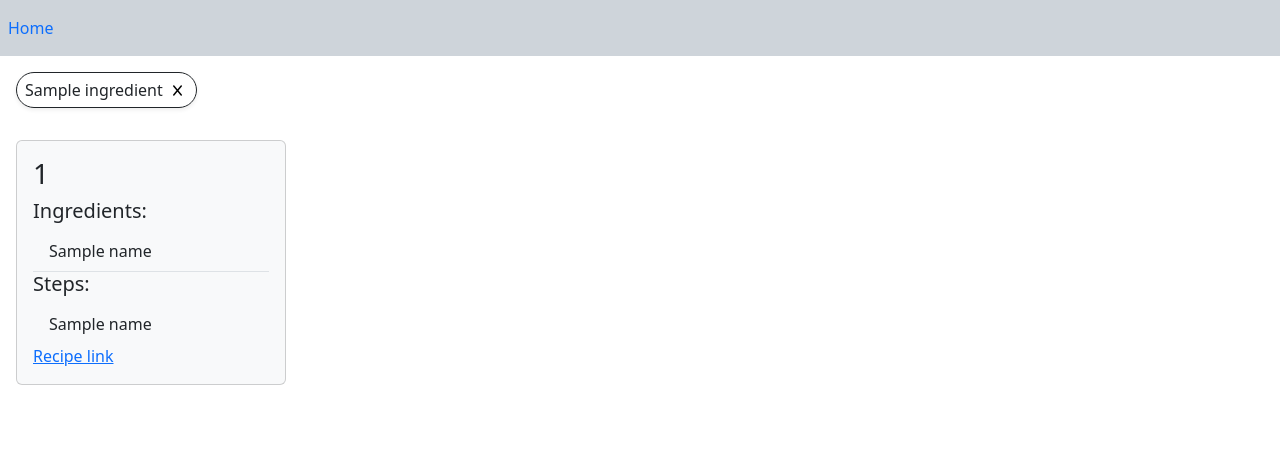
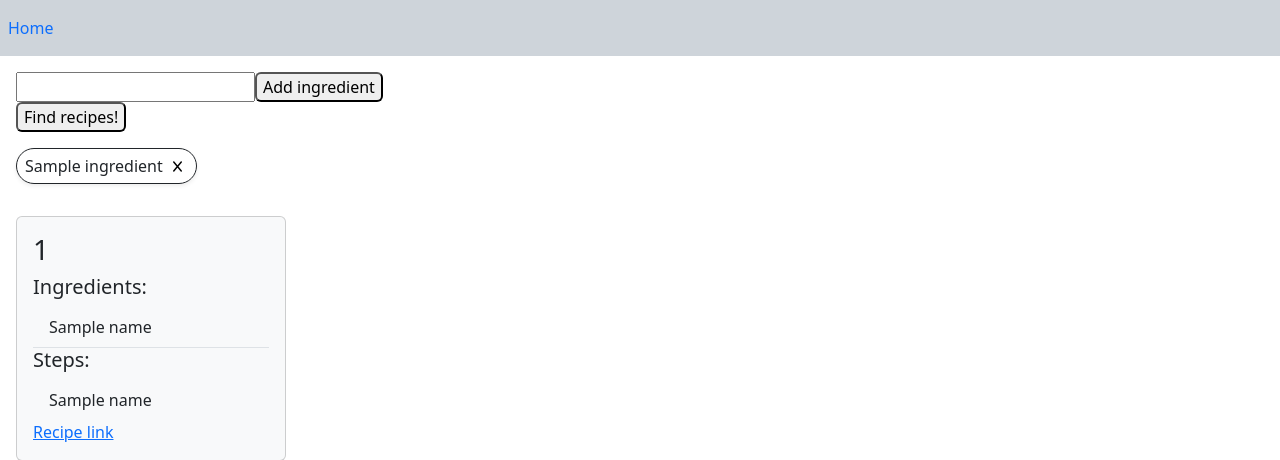
Before and after one commit to gpot22/RecipeRecommendations, a Flask app: template website/templates/home.html in a window 1280 px wide. Shown: the top 460 px of the page. Run offline with Flask 3, Linux system fonts and the light colour scheme; the template is opened without the code that fills it: most values are stand-ins (such as "Sample title", 1, 10 or a date in 2020).

Commit message:
user input form skeleton

```diff
--- a/website/templates/base.html
+++ b/website/templates/base.html
@@ -24,19 +24,26 @@
         <div class="collapse navbar-collapse" id="navbar">
             <div class="navbar-nav">
             <a class="nav-item nav-link text-primary" id="home" href="/">Home</a>
+
             </div>
         </div>
     </nav>
-
+    <section class="m-3">
+        <form id="user-input" class="d-flex">
+            <input type="text" id="search-box" class="" style="outline:none">
+            <button type="button" class="rounded input-btn">Add ingredient</button>
+        </form>
+        <button type="button" class="rounded input-btn">Find recipes!</button>
         <!-- CHIPS -->
-    <div id="tags" class="m-3">
-      {% for i in ingredients %}
+        <div id="chips" class="my-3">
+            {% for i in ingredients%}
             <div class="d-inline-block border border-dark rounded-pill fitcontent px-2 py-1 shadow-sm">
                 <span>{{ i }}</span>
                 <button class="bg-transparent border-0" type="button" aria-label="Remove tag"><i class="fa-solid fa-x fa-xs"></i></button>
             </div>
             {% endfor %}
         </div>
+    </section>
 
     <!-- RESULTS -->
     {% block content %} {% endblock %}
```
Lines whose indentation alone changed are shown as unchanged.
